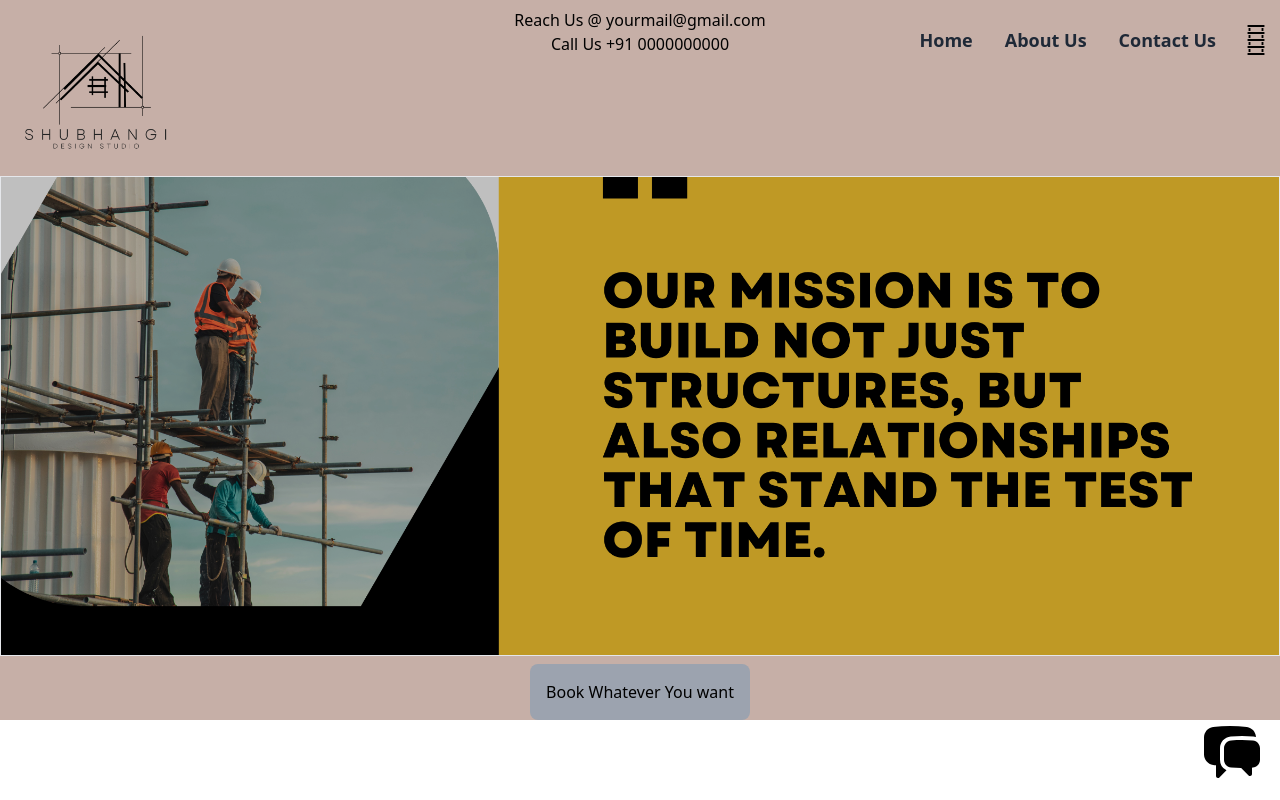
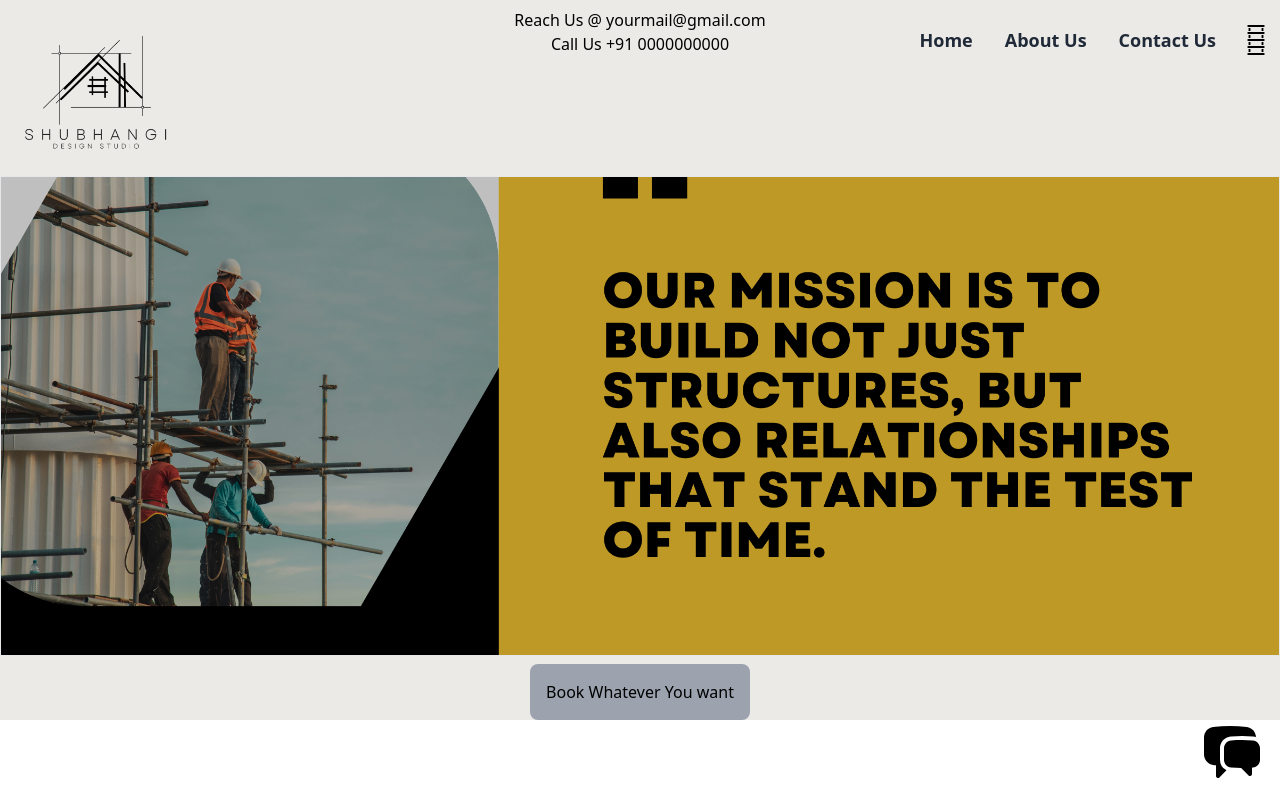
Before and after one commit to Shubhuarch/http-shubhangiwahanearchitects, a React (Create React App) app: page / in a window 1280 px wide. Built offline with nearby package versions, Linux system fonts and the light colour scheme; grey boxes are pictures that could not be loaded.

Commit message:
changebg color

```diff
--- a/src/Components/Navbar.jsx
+++ b/src/Components/Navbar.jsx
@@ -36,7 +36,7 @@ const Navbar = () => {
   const menuRef = useOutsideClick(handleClickOutside);
 
   return (
-    <div className="h-[24vh] md:h-[22vh] w-full bg-[#c6afa7] fixed z-50 top-0 left-0">
+    <div className="h-[24vh] md:h-[22vh] w-full bg-[#ebeae6] fixed z-50 top-0 left-0">
       <div className="text-[0.7rem] md:text-[1rem] pt-2 mb-1 md:h-[2vh]">
         <div>Reach Us @ yourmail@gmail.com</div>
         <div>Call Us +91 0000000000</div>
--- a/src/Pages/Home.jsx
+++ b/src/Pages/Home.jsx
@@ -10,7 +10,7 @@ const Home = () => {
   };
 
   return (
-    <div className='bg-[#c6afa7]'>
+    <div className='bg-[#ebeae6]'>
       <Slidebar />
       <button
         className='bg-gray-400 p-4 rounded-lg mt-2'
```
